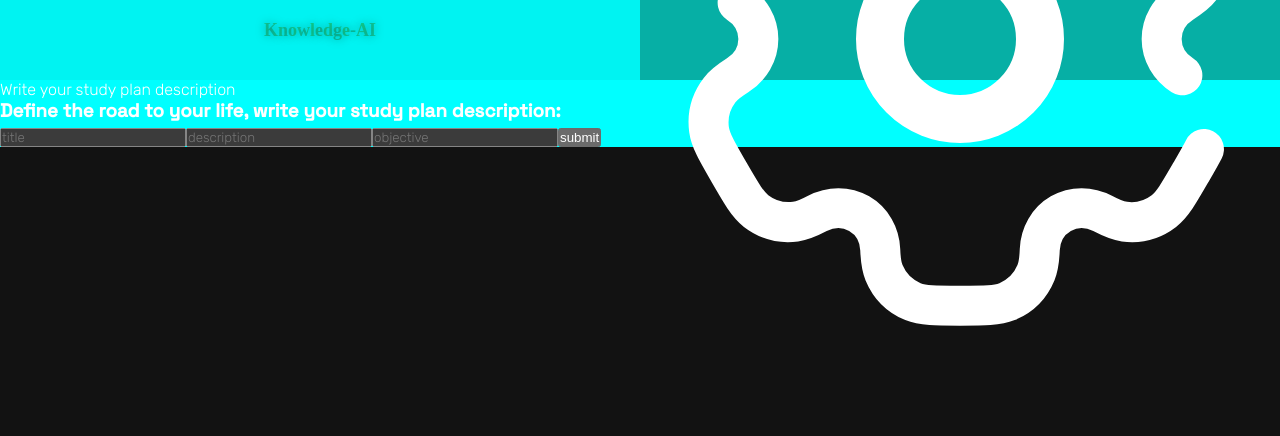
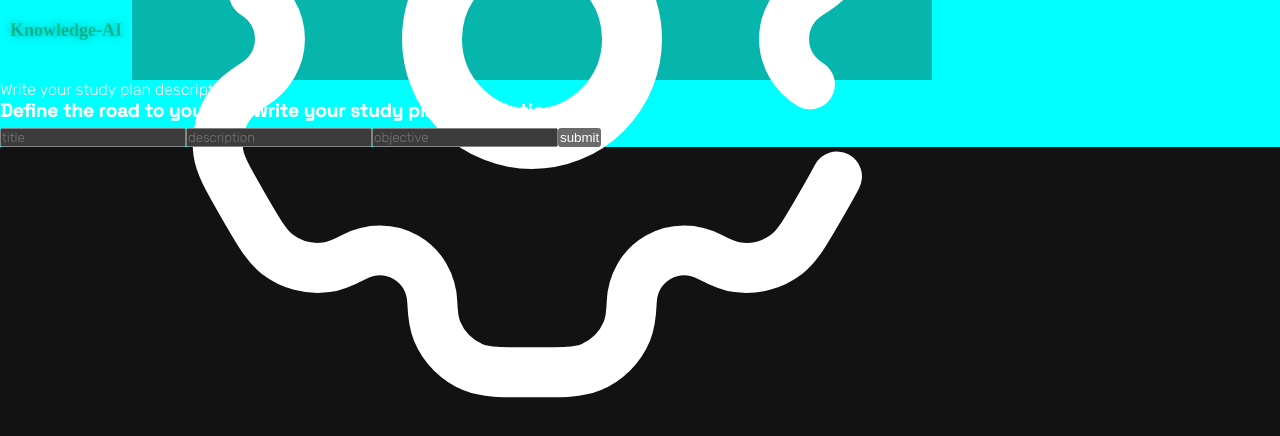
Before and after one commit to Charlytoc/knowledge-ai-front, a Next.js app: page /create in a window 1280 px wide. Shown: the top 436 px of the page. Built offline with nearby package versions, Linux system fonts and the light colour scheme; a web font is replaced by a local one.

Commit message:
first version of modes

```diff
--- a/app/layout.tsx
+++ b/app/layout.tsx
@@ -1,6 +1,7 @@
-import './globals.css'
+import '@/app/resources/styles/globals.css'
 import '@/app/resources/styles/components.css'
 import '@/app/resources/styles/pages.css'
+
 import type { Metadata } from 'next'
 import ThemeWrapper from './resources/components/ui/ThemeWrapper'
 import { Inter } from 'next/font/google'
--- a/app/resources/styles/components.css
+++ b/app/resources/styles/components.css
@@ -10,38 +10,27 @@
     /* background-color: red; */
     display: flex;
     height: 10vh;
+    /* overflow-y: hidden; */
     width: 100vw;
     font-size: 12px;
     /* background-color: var(--color-rosa-palo); */
-    justify-content: space-between;
     align-items: center;
 
-    background-color: #064e3f11;
+    /* background-color: #0cd2aad0; */
+    /* background-color: #2ba08911; */
 
     >section {
         display: flex;
         align-items: center;
-        width: 100%;
         height: 100%;
-        /* background-color: aqua; */
         justify-content: center;
-        /* transform: translate(50%, 50%); */
     }
 
-
-    > section > a {
-        /* border: 1px solid white; */
-        padding: 6px;
-        display: block;
-        /* border-radius: 10px; */
-        text-decoration: none;
-        text-align: center;
-    }
 }
 
 
 .component-desktop-menu {
-    background-color: rgb(0, 13, 255);
+    background-color: rgb(255, 0, 179);
 
 }
 
@@ -62,9 +51,7 @@
 
 
 .component-svg-container {
-    height: 100% !important;
-    display: block;
-    position: relative;
+    height: inherit;
 }
 .component-svg-container > svg {
     border-radius: 50% !important;
```
Also changed, not shown: app/resources/styles/globals.css (renamed from app/globals.css).
